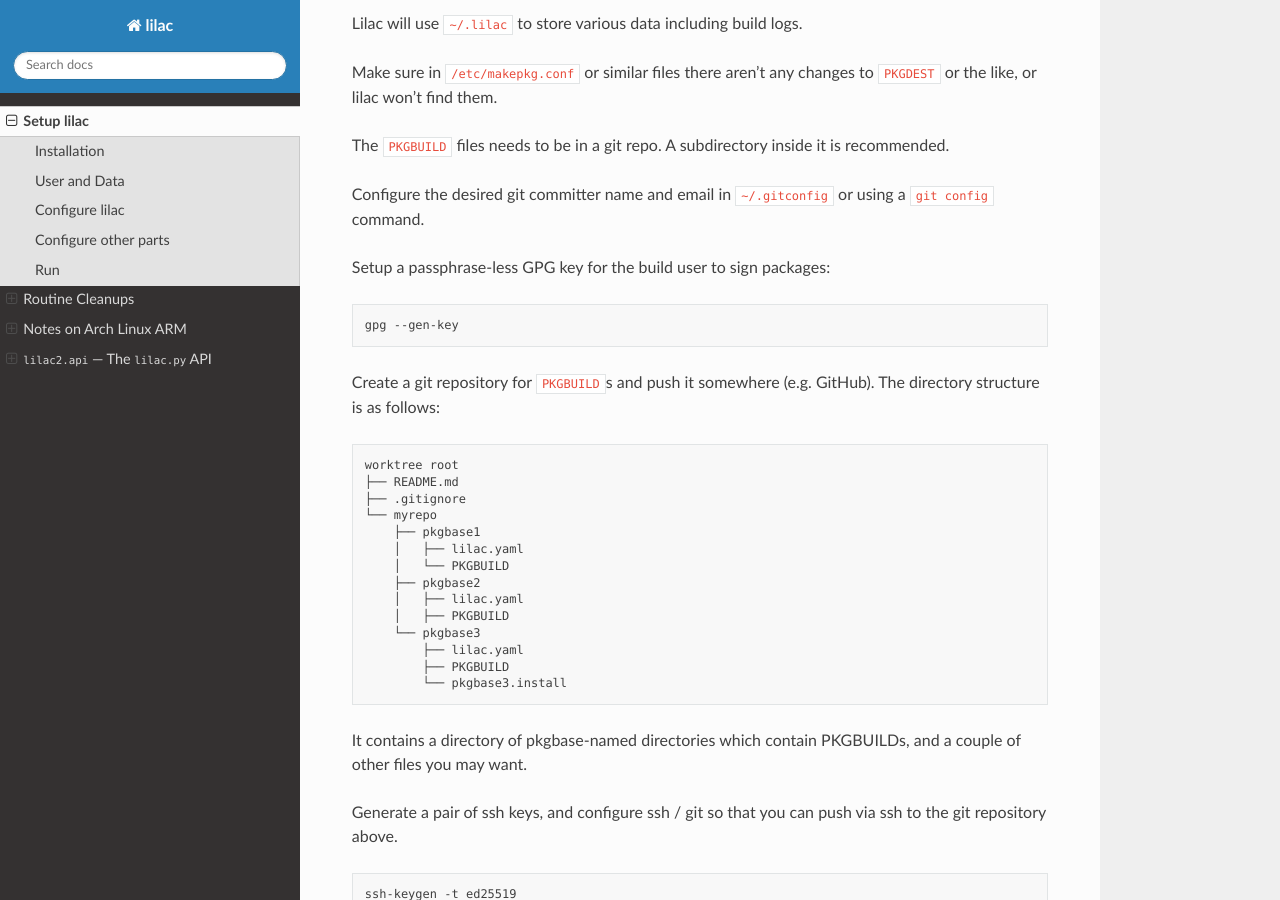
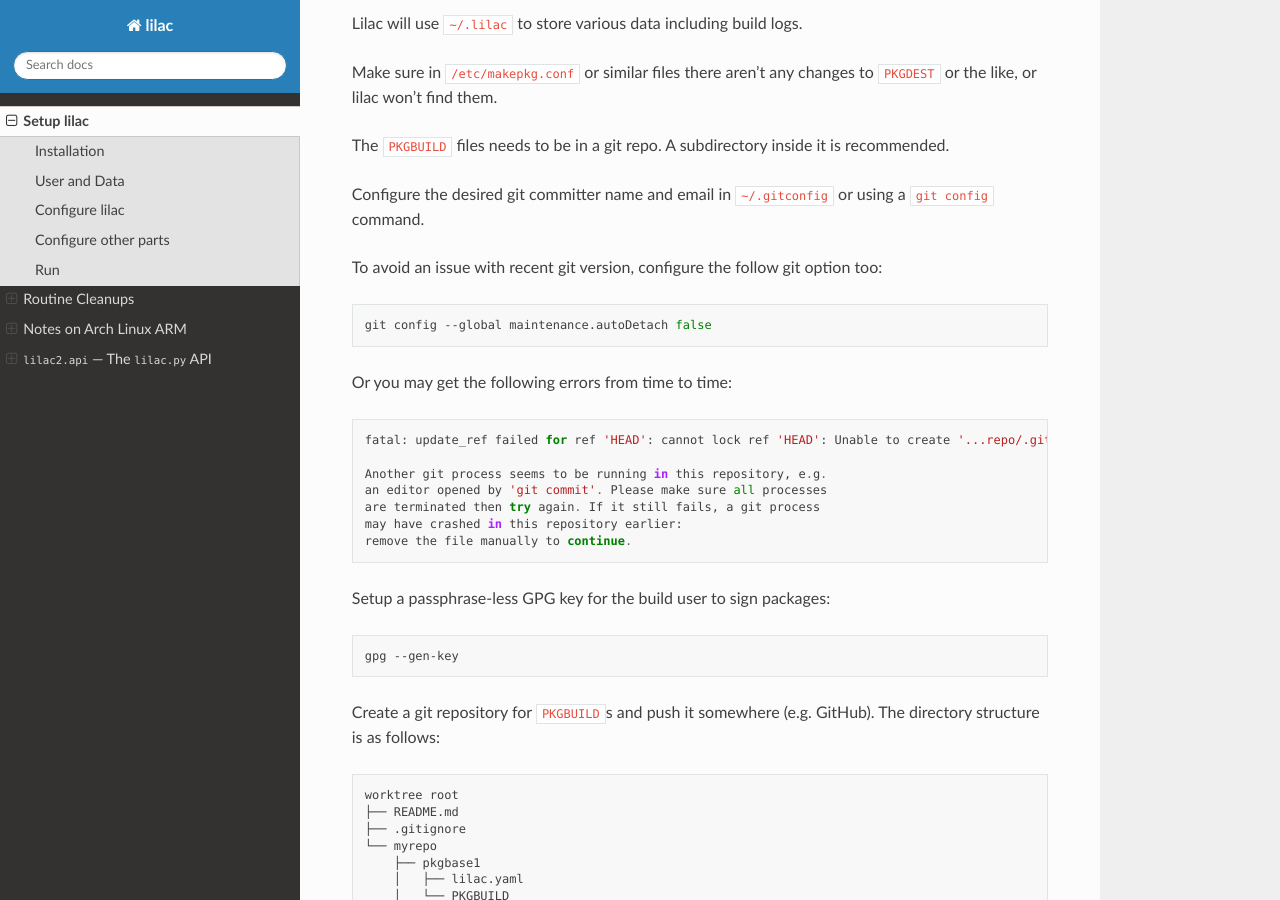
Before and after one commit to archlinuxcn/lilac, a Sphinx documentation site: the page built from docs/setup.rst, in a window 1280 px wide and 900 px high, scrolled down 1135 px. Built offline with Sphinx 7.4.7 and the Read the Docs theme 3.1.0, drawn with Linux system fonts in a browser that asks for light colours.

Commit message:
docs: more git config

```diff
--- a/docs/setup.rst
+++ b/docs/setup.rst
@@ -46,6 +46,22 @@ Make sure in ``/etc/makepkg.conf`` or similar files there aren't any changes to
 The ``PKGBUILD`` files needs to be in a git repo. A subdirectory inside it is recommended.
 
 Configure the desired git committer name and email in ``~/.gitconfig`` or using a ``git config`` command.
+
+To avoid an issue with recent git version, configure the follow git option too:
+
+.. code-block:: sh
+
+  git config --global maintenance.autoDetach false
+
+Or you may get the following errors from time to time::
+
+  fatal: update_ref failed for ref 'HEAD': cannot lock ref 'HEAD': Unable to create '...repo/.git/HEAD.lock': File exists.
+
+  Another git process seems to be running in this repository, e.g.
+  an editor opened by 'git commit'. Please make sure all processes
+  are terminated then try again. If it still fails, a git process
+  may have crashed in this repository earlier:
+  remove the file manually to continue.
 
 Setup a passphrase-less GPG key for the build user to sign packages:
 
```
